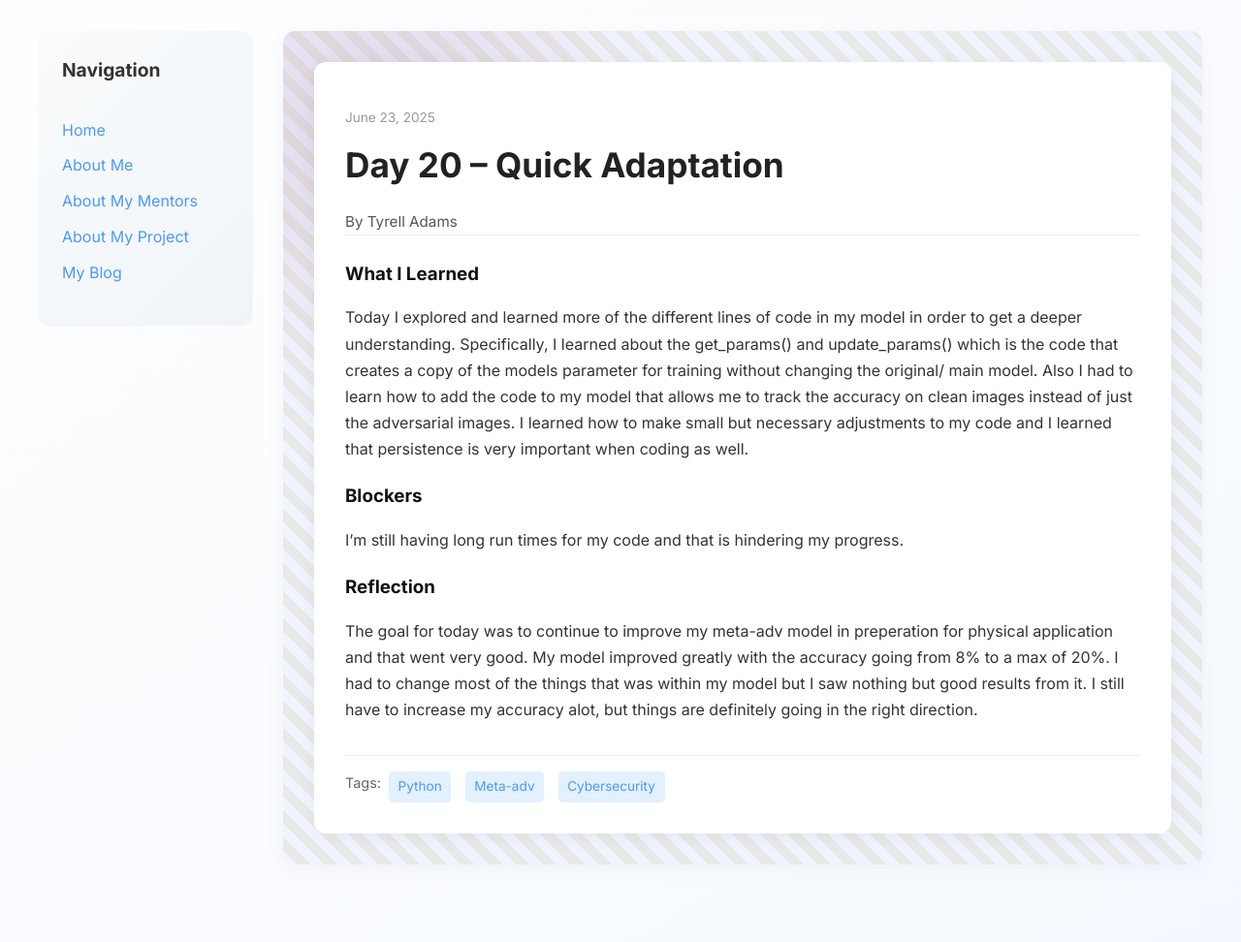
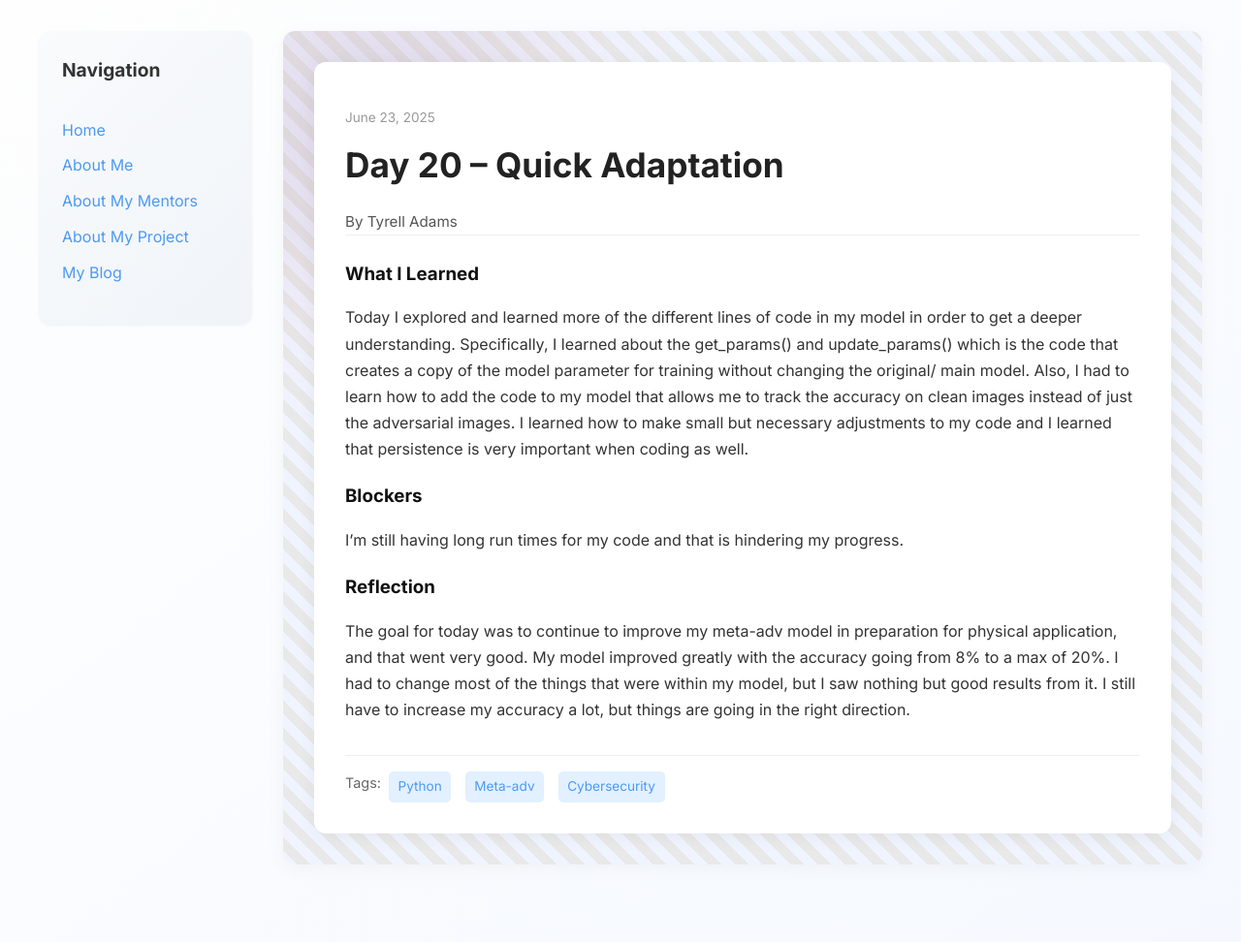
Before and after one commit to Tyrell-Adams/Tyrell-Adams.github.io, a Jekyll site: the page built from _posts/2025-06-23-day-20.md, in a window 1280 px wide. Shown: the whole page at 97% size. Built offline with Jekyll 4.4.1, drawn with Linux system fonts in a browser that asks for light colours.

Commit message:
Update 2025-06-23-day-20.md

```diff
--- a/_posts/2025-06-23-day-20.md
+++ b/_posts/2025-06-23-day-20.md
@@ -7,9 +7,9 @@ permalink: /day20.html
 tags: ["Python", "Meta-adv", "Cybersecurity"]
 
 what_i_learned: |
-  Today I explored and learned more of the different lines of code in my model in order to get a deeper understanding. Specifically, I learned about the get_params() and update_params() which is the code that creates a copy of the models parameter for training without changing the original/ main model. Also I had to learn how to add the code to my model that allows me to track the accuracy on clean images instead of just the adversarial images. I learned how to make small but necessary adjustments to my code and I learned that persistence is very important when coding as well.
+  Today I explored and learned more of the different lines of code in my model in order to get a deeper understanding. Specifically, I learned about the get_params() and update_params() which is the code that creates a copy of the model parameter for training without changing the original/ main model. Also, I had to learn how to add the code to my model that allows me to track the accuracy on clean images instead of just the adversarial images. I learned how to make small but necessary adjustments to my code and I learned that persistence is very important when coding as well.
 blockers: |
   I'm still having long run times for my code and that is hindering my progress.
 reflection: |
-  The goal for today was to continue to improve my meta-adv model in preperation for physical application and that went very good. My model improved greatly with the accuracy going from 8% to a max of 20%. I had to change most of the things that was within my model but I saw nothing but good results from it. I still have to increase my accuracy alot, but things are definitely going in the right direction.
+  The goal for today was to continue to improve my meta-adv model in preparation for physical application, and that went very good. My model improved greatly with the accuracy going from 8% to a max of 20%. I had to change most of the things that were within my model, but I saw nothing but good results from it. I still have to increase my accuracy a lot, but things are going in the right direction.
 ---
```
